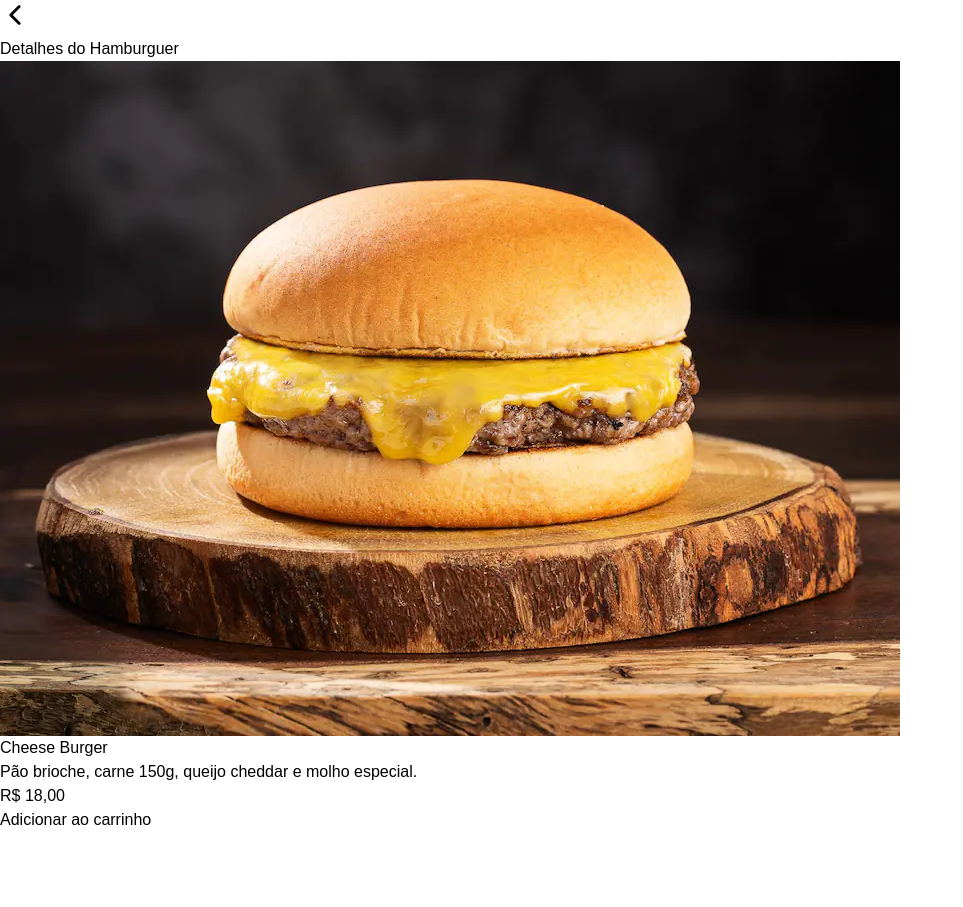
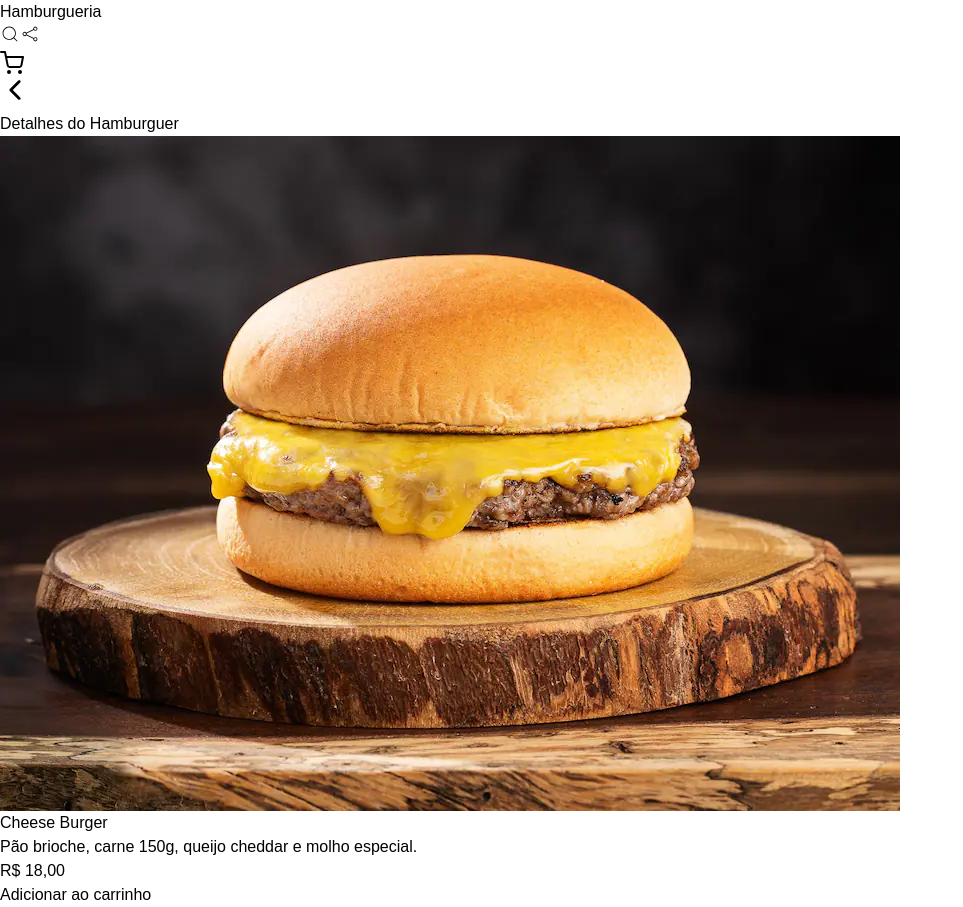
Before and after one commit to HerbertKayky/cardapio, a Next.js app: page /burger/1 in a window 1280 px wide. Shown: the whole page, without its empty margins (0-963 px from the left). Before the commit the page ends 832 px from the top, so only its background shows below. Built offline with nearby package versions, Linux system fonts and the light colour scheme.

Commit message:
Adiciona header ao layout global

```diff
--- a/src/app/layout.tsx
+++ b/src/app/layout.tsx
@@ -2,7 +2,7 @@ import type { Metadata } from "next";
 import { Geist, Geist_Mono } from "next/font/google";
 import "./globals.css";
 import { CartProvider } from "@/context/CartContext";
-
+import { Header } from "@/components/Header";
 
 const geistSans = Geist({
   variable: "--font-geist-sans",
@@ -29,7 +29,10 @@ export default function RootLayout({
       <body
         className={`${geistSans.variable} ${geistMono.variable} antialiased`}
       >
-        <CartProvider>{children}</CartProvider>
+        <CartProvider>
+          <Header />
+          {children}
+        </CartProvider>
       </body>
     </html>
   );
--- a/src/app/page.tsx
+++ b/src/app/page.tsx
@@ -5,7 +5,6 @@ import { Header } from "@/components/Header";
 export default function Home() {
   return (
     <>
-      <Header />
       <Container>
         <Dashboard />
       </Container>
```
